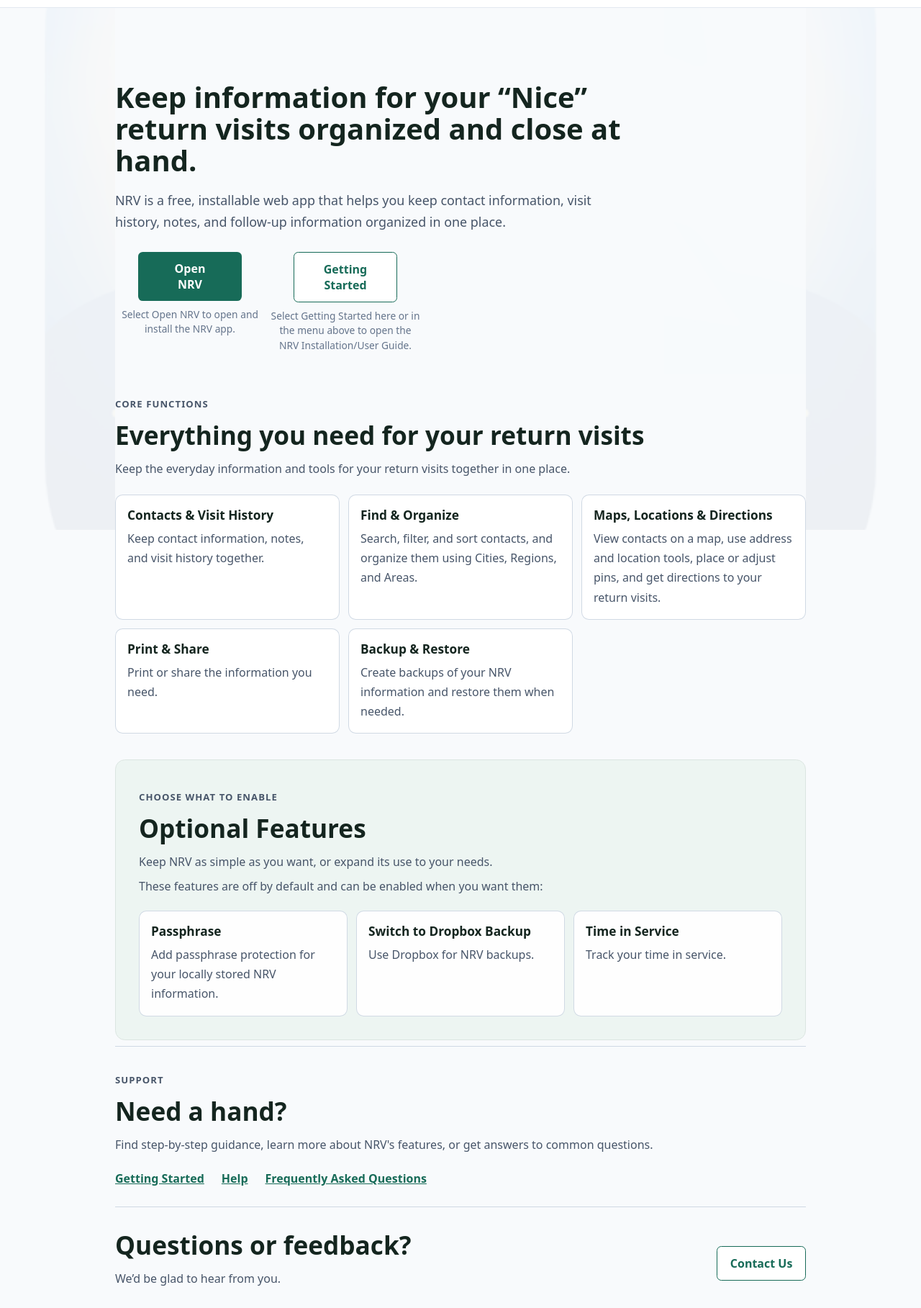
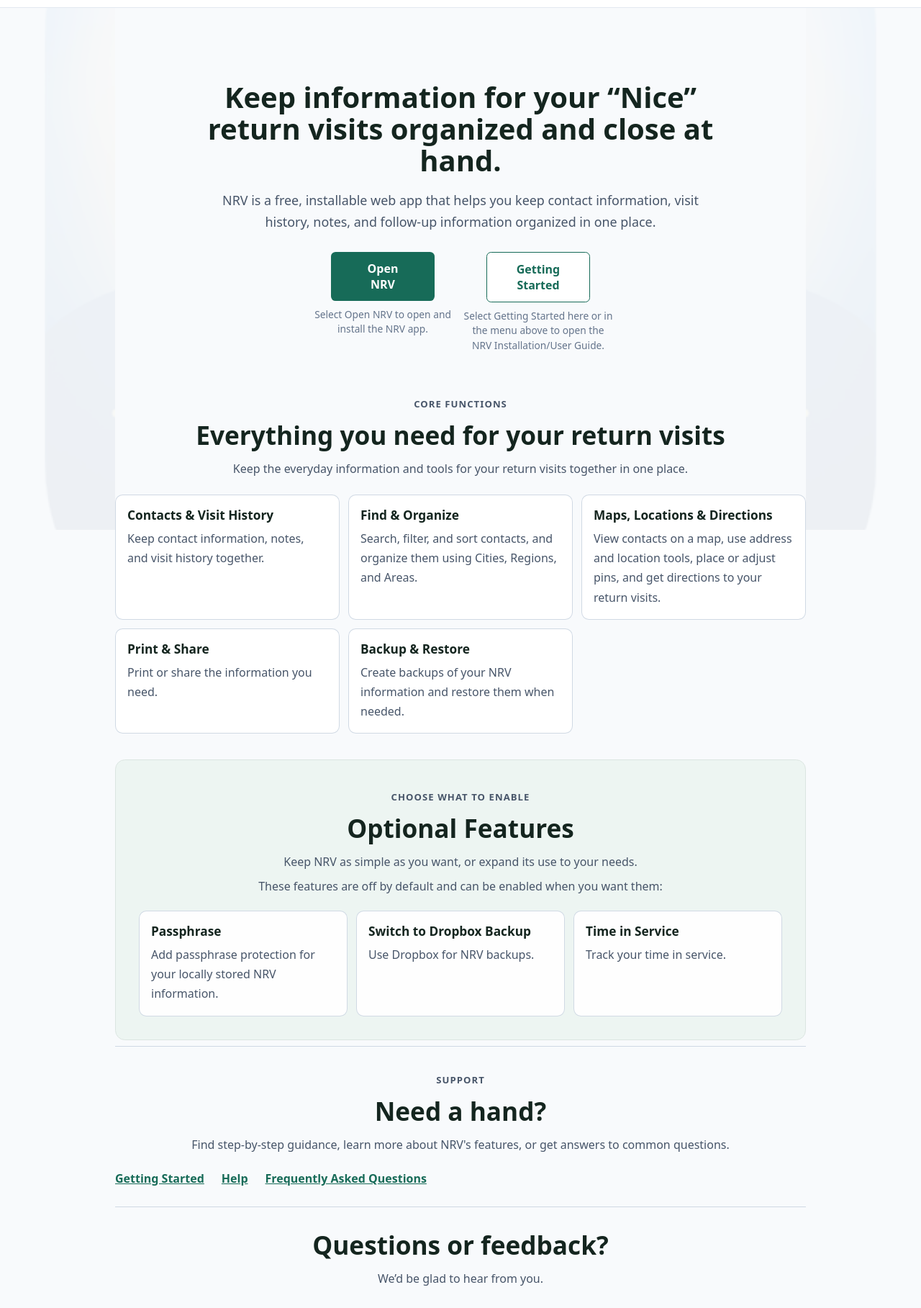
Before and after one commit to grasfulls/nice-return-visits-site, a plain HTML site: page index.html in a window 1280 px wide. Shown: the part 64-1881 px from the top of the page at 72% size. Drawn offline with Linux system fonts and the light colour scheme.

Commit message:
Center homepage section introductions
Co-authored-by: Copilot <223556219+Copilot@users.noreply.github.com>

```diff
--- a/assets/css/styles.css
+++ b/assets/css/styles.css
@@ -330,16 +330,22 @@ p {
 
 .home-hero {
   max-width: 800px;
+  margin-inline: auto;
   padding: clamp(3.5rem, 8vw, 6.5rem) 0 1.5rem;
+  text-align: center;
 }
 
 .home-hero h1 {
   max-width: 780px;
+  margin-right: auto;
+  margin-left: auto;
   font-size: clamp(1.7rem, 3.5vw, 2.5rem);
 }
 
 .hero-description {
   max-width: 720px;
+  margin-right: auto;
+  margin-left: auto;
   color: #475569;
   font-size: 1.12rem;
 }
@@ -348,6 +354,7 @@ p {
   display: flex;
   flex-wrap: wrap;
   align-items: flex-start;
+  justify-content: center;
   gap: 0.5rem;
 }
 
@@ -408,6 +415,14 @@ p {
 .section-heading {
   max-width: 760px;
   margin-bottom: 1.4rem;
+}
+
+.core-section .section-heading,
+.optional-section .section-heading,
+.help-section .section-heading {
+  margin-right: auto;
+  margin-left: auto;
+  text-align: center;
 }
 
 .section-heading .eyebrow {
@@ -483,15 +498,14 @@ p {
 }
 
 .contact-section {
-  display: flex;
-  align-items: center;
-  justify-content: space-between;
-  gap: 1rem;
+  display: block;
   border-top: 1px solid rgba(203, 213, 225, 0.9);
 }
 
 .contact-section .section-heading {
-  margin: 0;
+  width: 100%;
+  margin: 0 auto 1.4rem;
+  text-align: center;
 }
 
 .home-footer {
@@ -582,11 +596,6 @@ select:focus-visible {
     padding: 1.25rem 0.75rem;
   }
 
-  .contact-section {
-    align-items: flex-start;
-    flex-direction: column;
-  }
-
   .home-page .site-footer {
     padding: 1.25rem;
   }
```
